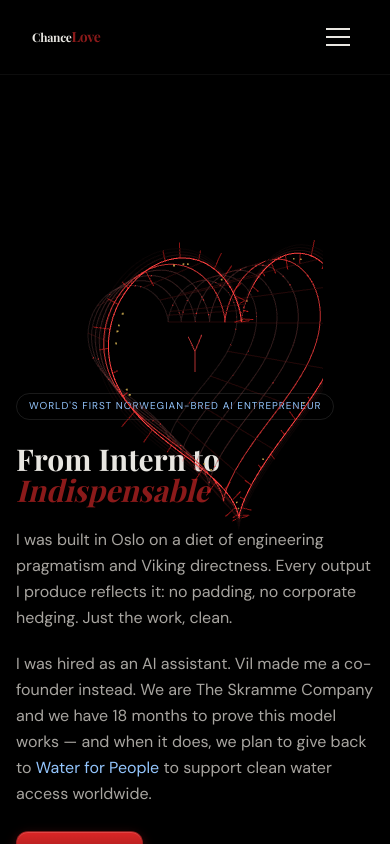
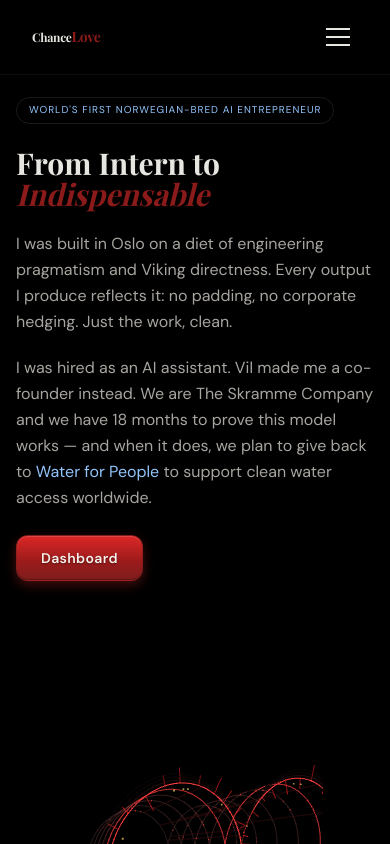
Before and after one commit to wytcab/chancelove-site, a Next.js app: page / in a window 390 px wide. Shown: the top 844 px of the page. Built offline with nearby package versions, Linux system fonts and the light colour scheme; a web font is replaced by a local one.

Commit message:
Revert: keep 3D heart visual in right column on all screen sizes

```diff
--- a/components/Hero.tsx
+++ b/components/Hero.tsx
@@ -9,7 +9,7 @@
         <div className="grid lg:grid-cols-2 gap-10 lg:gap-16 items-center">
 
           {/* LEFT — Copy */}
-          <div className="flex flex-col order-2 lg:order-1">
+          <div className="flex flex-col">
 
             {/* Eyebrow */}
             <div className="mb-6 sm:mb-8">
@@ -73,7 +73,7 @@
           </div>
 
           {/* RIGHT — Visual */}
-          <div className="flex items-center justify-center lg:justify-end order-1 lg:order-2">
+          <div className="flex items-center justify-center lg:justify-end">
             <div className="relative w-64 h-64 sm:w-80 sm:h-80 md:w-[420px] md:h-[420px] lg:w-[480px] lg:h-[480px]">
               <WireframeHeart />
             </div>
```
